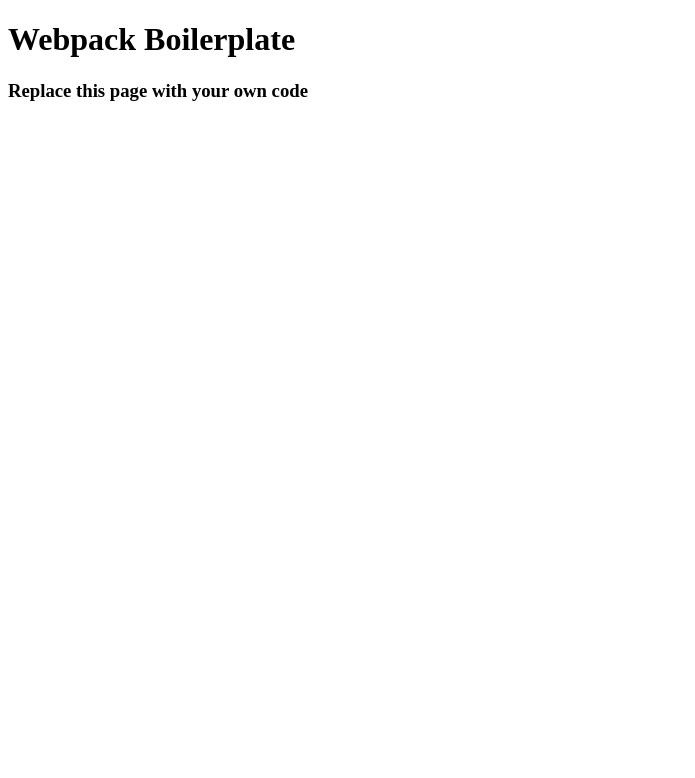
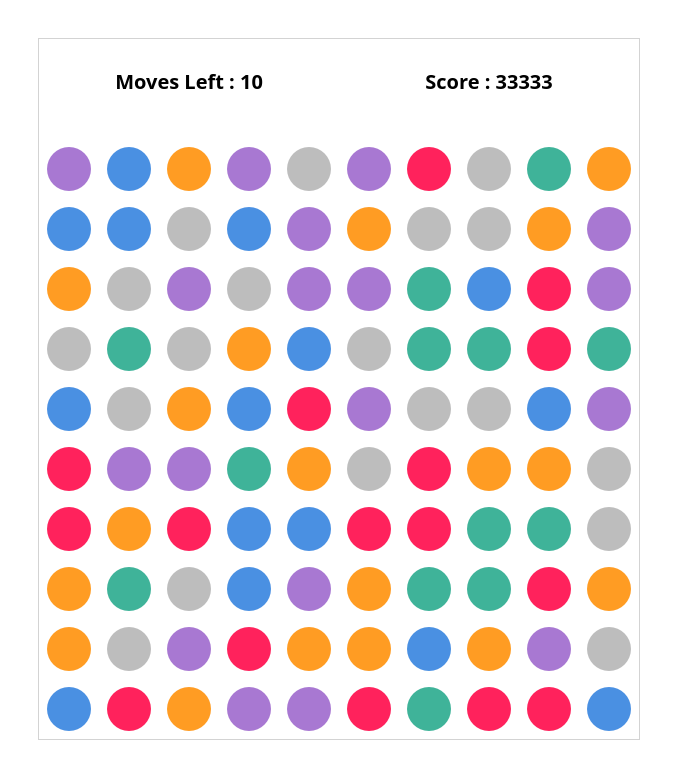
Before and after one commit to nathashas1/COLOR-MATCH, a website built with webpack: page index.ejs in a window 1280 px wide. Shown: the whole page, without its empty margins (0-695 px from the left). Built offline with nearby package versions, Linux system fonts and the light colour scheme.

Commit message:
canvas with balls on 10x10 grid

```diff
--- a/assets/styles/index.scss
+++ b/assets/styles/index.scss
@@ -7,3 +7,8 @@ html {
 *, *:before, *:after {
     box-sizing: inherit;
 }
+
+#canvas {
+  margin: 30px;
+  border: 1px solid lightgrey;
+}
--- a/index.ejs
+++ b/index.ejs
@@ -5,10 +5,87 @@
     <meta name="viewport" content="width=device-width">
     <title><%= htmlWebpackPlugin.options.title %></title>
 </head>
-<body>
-    <div class="content">
-        <h1>Webpack Boilerplate</h1>
-        <h3>Replace this page with your own code</h3>
-    </div>
+<body onload="initialize()">
+    <canvas id="canvas" width="600" height="700"></canvas>
+    <img id="orange" src="../assets/images/ball/orange.png" style="display: none;">
+    <img id="red" src="../assets/images/ball/red.png" style="display: none;">
+    <img id="blue" src="../assets/images/ball/blue.png" style="display: none;">
+    <img id="green" src="../assets/images/ball/green.png" style="display: none;">
+    <img id="grey" src="../assets/images/ball/grey.png" style="display: none;">
+    <img id="purple" src="../assets/images/ball/purple.png" style="display: none;">
+
+    <script>
+        var ctx, balls = [];
+        var imageList = [orange, red, blue, green, grey, purple]
+
+        function Ball(x,y) {
+          this.x1 = x;
+          this.y1 = y;
+          this.x2 = x;
+          this.y2 = y;
+        }
+
+        function initialize(){
+          //Create ball Objects
+          for (x = 0; x < 10; x++) {
+            balls[x] = [];
+            for (y = 0; y < 10; y++) {
+              balls[x][y] = new Ball(x,y);
+            }
+          }
+
+          //Set Color
+          for (var x = 0; x < 10; x++) {
+            for (y = 0; y < 10; y++) {
+              while (true) {
+                var colorNum = Math.floor(Math.random() * 6);
+                if (checkColor(x, y, colorNum)) {
+                  balls[x][y].color = colorNum;
+                  break;
+                }
+              }
+            }
+          }
+          // initialize canvas
+          var canvas = document.getElementById("canvas");
+          ctx = canvas.getContext("2d");
+          paint();
+        }
+
+        function checkColor(x, y, c) {
+          var flag =true;
+
+          if(x > 1) {
+            var c0 = balls[x-2][y].color;
+            var c1 = balls[x-1][y].color;
+            if (c0 == c1 && c1 == c) {
+              flag = false;
+            }
+          }
+
+          if(y > 1) {
+            var c0 = balls[x][y-2].color;
+            var c1 = balls[x][y-1].color;
+            if (c0 == c1 && c1 == c) {
+              flag = false;
+            }
+          }
+          return flag;
+        }
+
+        function paint() {
+          for (var x = 0; x < 10; x++) {
+            for (var y = 0; y < 10; y++) {
+              // drawImage(image, x, y, width, height)
+              ctx.drawImage(imageList[balls[x][y].color], x*60, y*60+100, 60, 60)
+            }
+          }
+          ctx.font = 'bold 20px open Sans';
+          ctx.textAlign = 'center';
+          ctx.fillText('Moves Left : 10', 150, 50);
+          ctx.fillText('Score : 33333', 450, 50)
+        }
+
+    </script>
 </body>
 </html>
```
